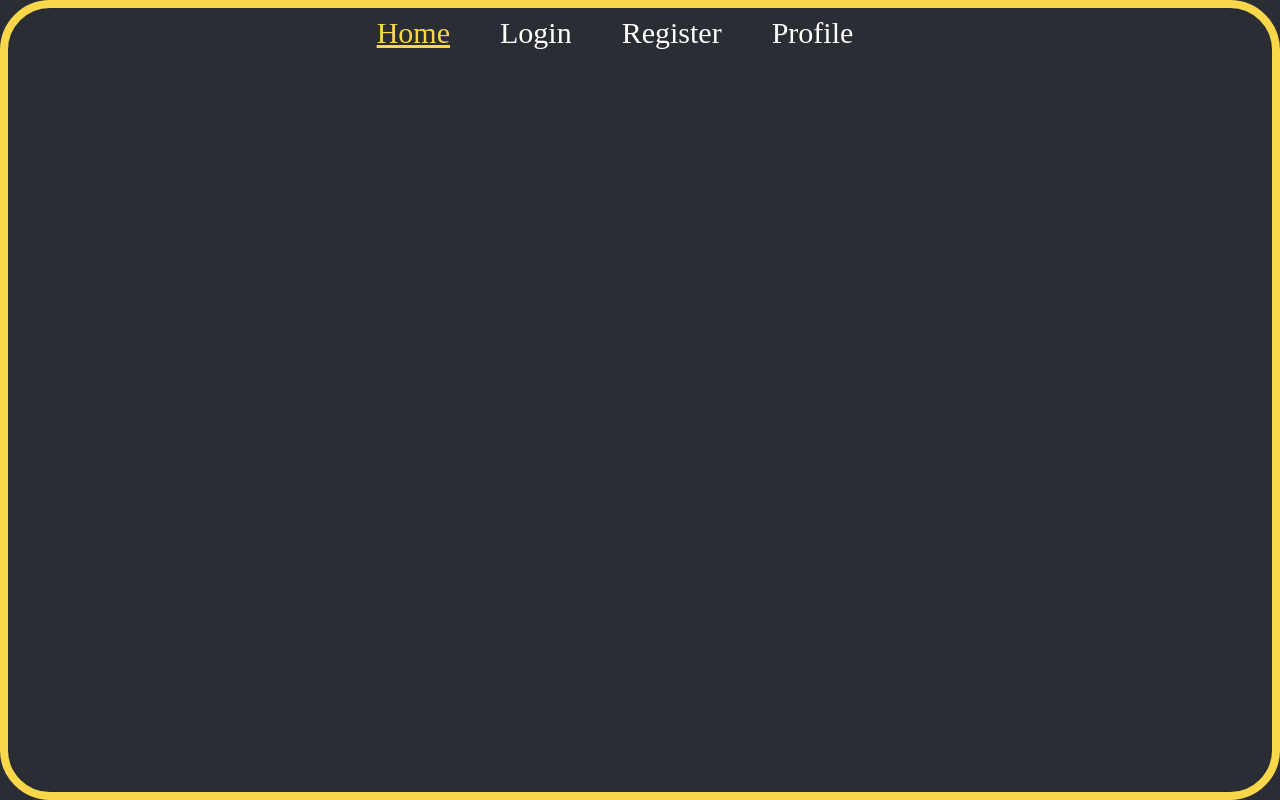
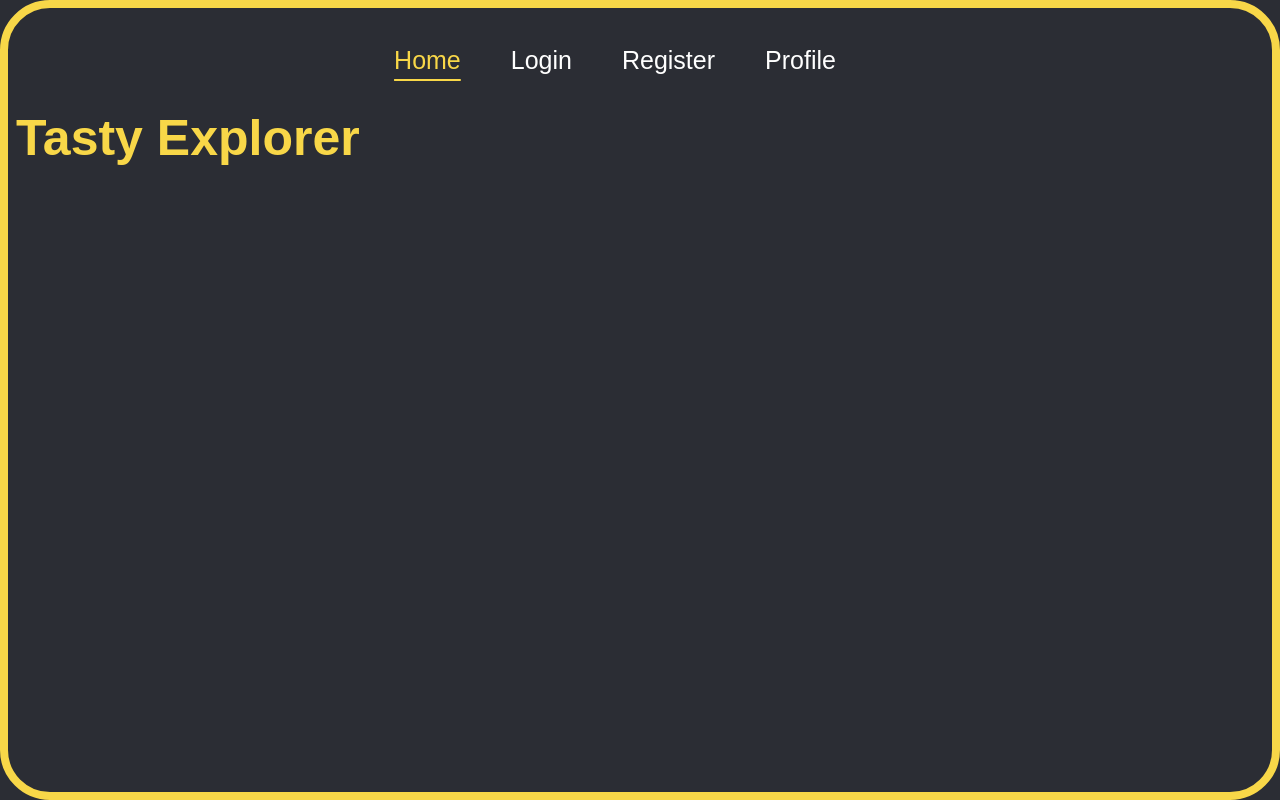
Before and after one commit to EmilianaAP/recipes-blog, a website: page main-page.html in a window 1280 px wide. Drawn offline with Linux system fonts and the light colour scheme.

```diff
--- a/css/style.css
+++ b/css/style.css
@@ -1,6 +1,7 @@
 @charset "UTF-8";
 
 html{
+    font-family: Arial, Helvetica, sans-serif;
     width: 100%;
     height: 100%;
     background-color: #2B2D34;
@@ -13,12 +14,22 @@
 a {
     text-decoration: none;
     color: white;
-    font-size: 30px;
+    font-size: 25px;
     margin-right: 50px;
+    margin-top: 30px;
 }
 
 a:hover {
     color: #F8D748;
+}
+
+h1 {
+    color: #F8D748;
+    font-size: 50px;
+}
+
+.title {
+
 }
 
 .nav-container {
@@ -29,4 +40,5 @@
 .current-link {
     color: #F8D748;
     text-decoration: underline;
+    text-underline-offset: 10px;
 }
--- a/main-page.html
+++ b/main-page.html
@@ -12,5 +12,7 @@
             <a href="register-page.html">Register</a>
             <a href="profile-page.html">Profile</a>
         </div>
+
+        <h1>Tasty Explorer</h1>
     </body>
 </html>
```
Also changed, not shown: package.json (added, +15 -0 lines), server.mjs (added, +12 -0 lines), 1 other file.
